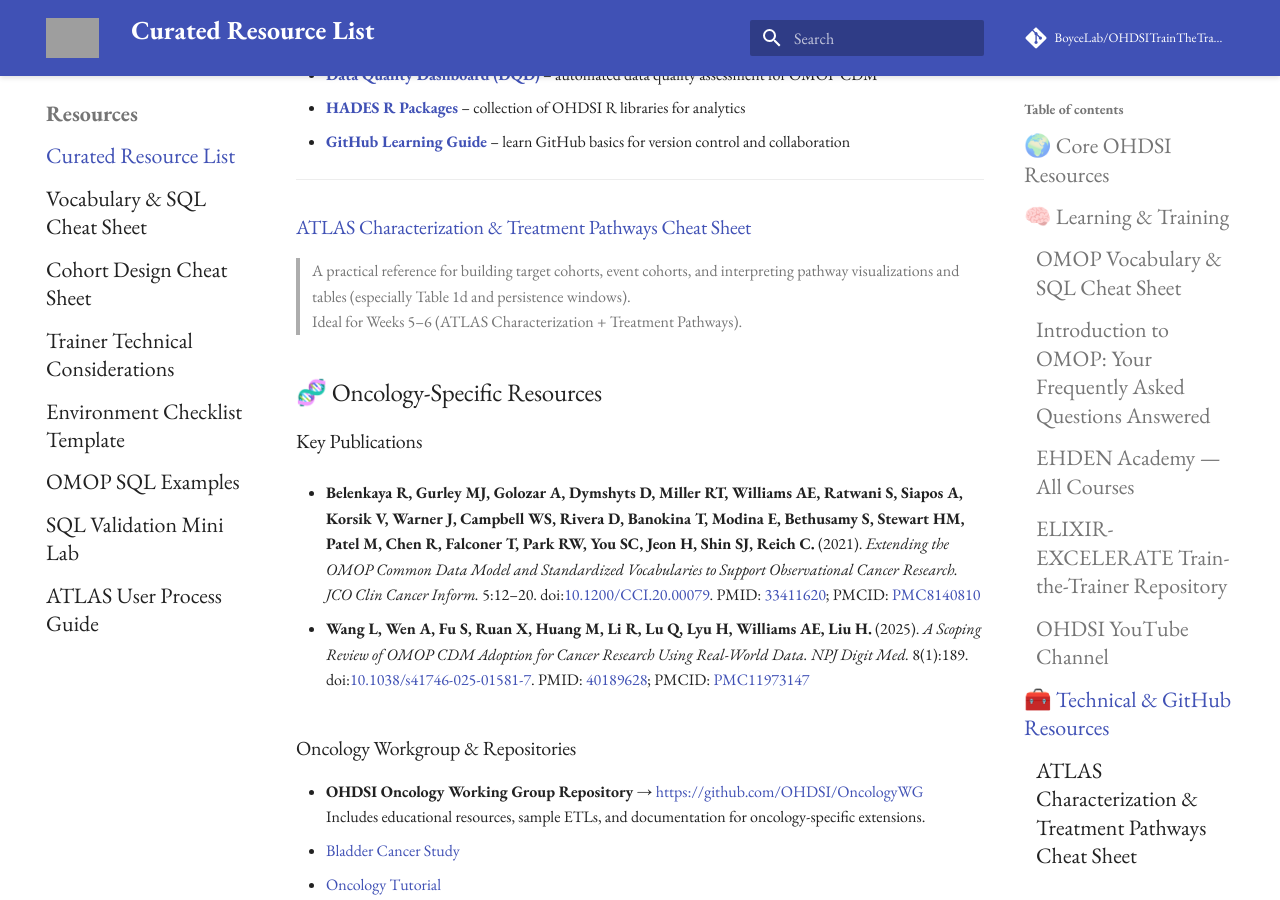
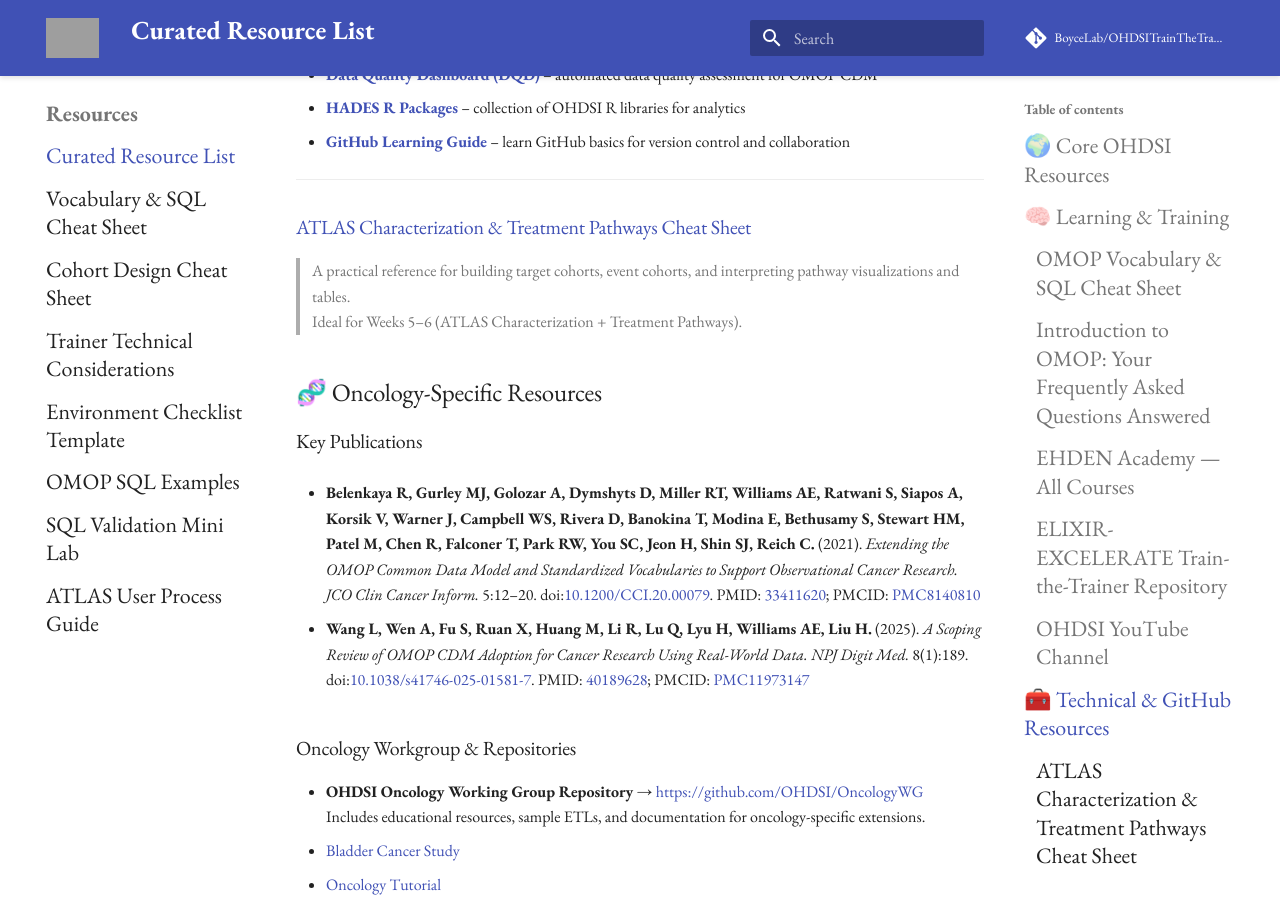
Before and after one commit to BoyceLab/OHDSITrainTheTrainer-6WK, an MkDocs documentation site: the page built from docs/resources.md, in a window 1280 px wide and 900 px high, scrolled down 2490 px. Built offline with MkDocs 1.6.1 and Material for MkDocs 9.7.7, drawn with Linux system fonts in a browser that asks for light colours; comment, search, counter and statistics services are not loaded; grey boxes are pictures that could not be loaded.

Commit message:
Clarify ATLAS Cheat Sheet description
Removed specific mention of 'Table 1d and persistence windows' for clarity.

```diff
--- a/docs/resources.md
+++ b/docs/resources.md
@@ -96,7 +96,7 @@
 
 ---
 ### [ATLAS Characterization & Treatment Pathways Cheat Sheet](common_artifacts/atlas-characterization-treatment-pathways-cheat-sheet.md)
-> A practical reference for building target cohorts, event cohorts, and interpreting pathway visualizations and tables (especially Table 1d and persistence windows).
+> A practical reference for building target cohorts, event cohorts, and interpreting pathway visualizations and tables.
 > Ideal for Weeks 5–6 (ATLAS Characterization + Treatment Pathways).
 
 
```
